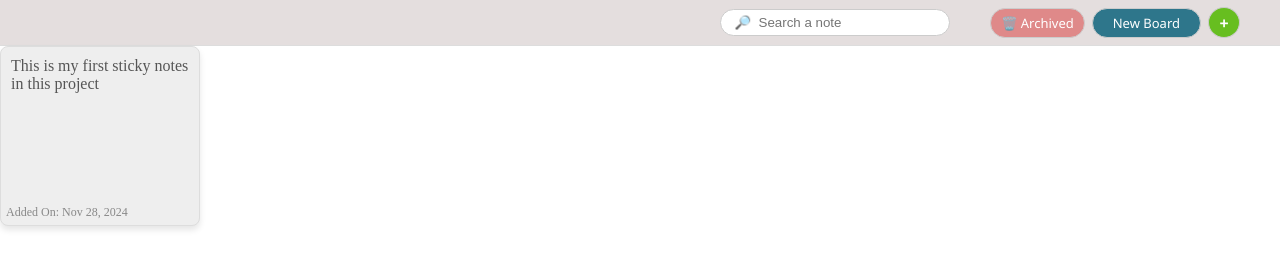
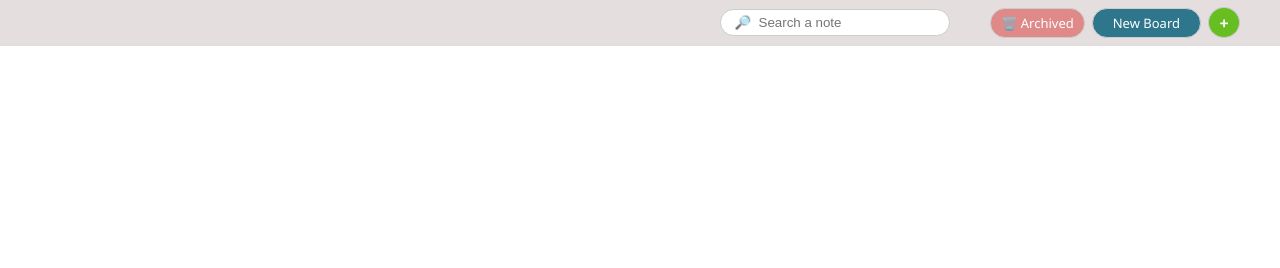
Before and after one commit to SarahAbuirmeileh/StickyNoteApplication, a plain HTML site: page index.html in a window 1280 px wide. Drawn offline with Linux system fonts and the light colour scheme.

Commit message:
Commit stick note

```diff
--- a/index.html
+++ b/index.html
@@ -32,7 +32,7 @@
    <main class="board-container">
     <!-- Just for testing the changeDate function -->
     <!-- <div class="sticky-note" onclick="changeDate(event)" >   -->
-      <div class="sticky-note">
+      <!-- <div class="sticky-note">
       <p class="note-text">This is my first sticky notes in this project</p>
       <p class="note-date">Added On: Nov 28, 2024</p>
       <div class="note-colors">
@@ -44,7 +44,7 @@
         </div>
         <button class="delete-btn">X</button>
       </div>
-    </div>
+    </div> -->
   </main>
 
 
```
